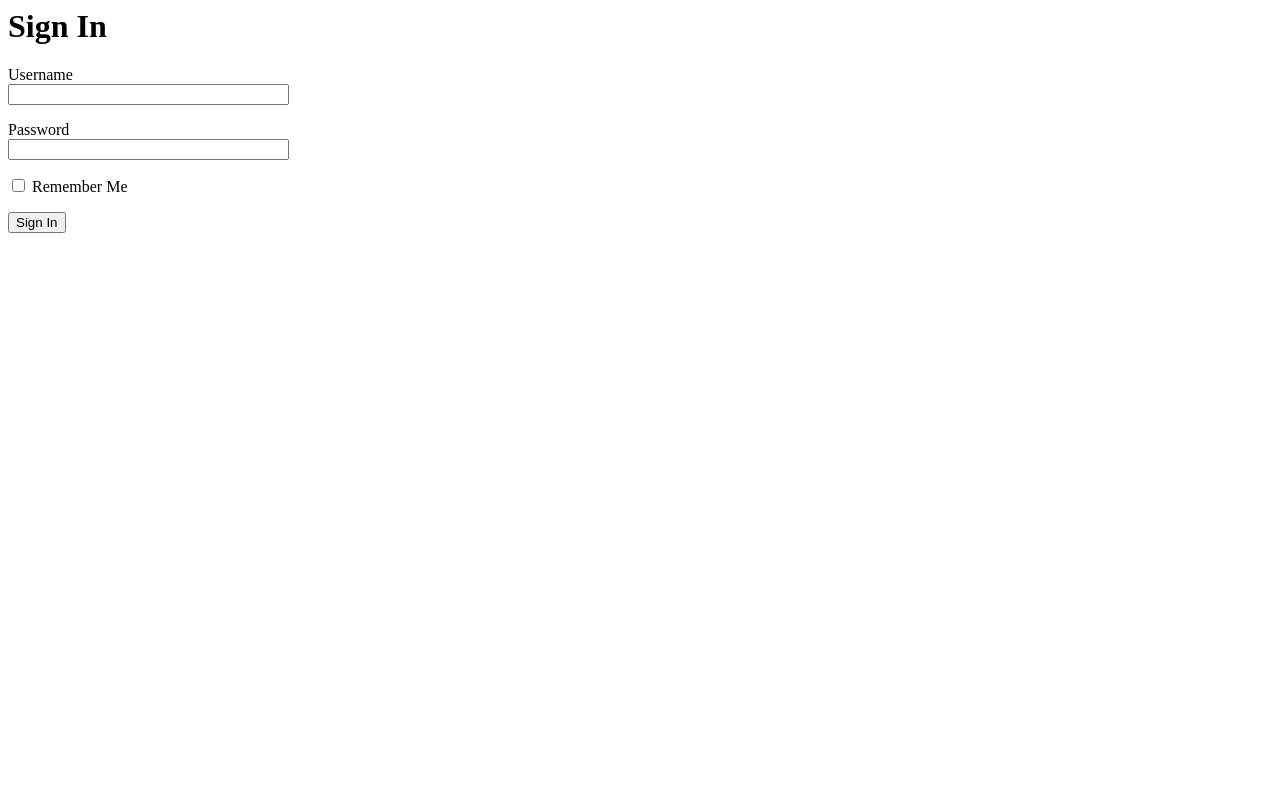
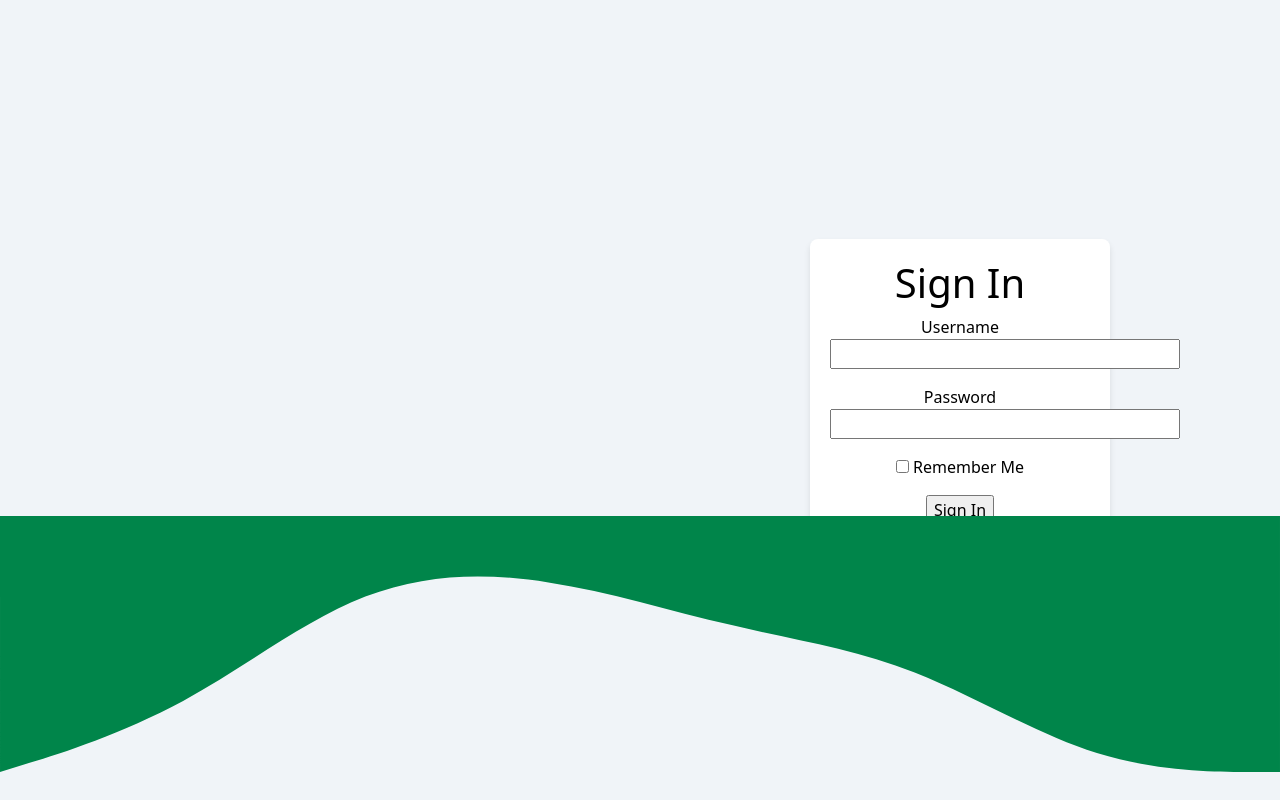
Before and after one commit to Alanna-Mc/vision-hub, a Flask app: page / in a window 1280 px wide. Run offline with Flask 3, Linux system fonts and the light colour scheme; some libraries are stand-ins or nearby versions.

Commit message:
Start of sign in html

```diff
--- a/app/static/css/stylesheet.css
+++ b/app/static/css/stylesheet.css
@@ -143,3 +143,35 @@ body {
     height: 10px;
     border-radius: 5px;
 }
+
+/* Login Page Styling*/
+body.login-page {
+    background-color: #f0f4f8;
+    display: flex;
+    justify-content: center;
+    align-items: center;
+    height: 100vh; /* Full viewport height */
+    margin: 0;
+}
+
+.login-details {
+    background-color: white;
+    border-radius: 8px;
+    padding: 20px;
+    width: 300px;
+    box-shadow: 0 4px 6px rgba(0, 0, 0, 0.1);
+    text-align: center; /* Center align text inside */
+}
+
+.wave {
+    min-height:100vh;
+    width: 50%;
+    position: relative
+}
+
+svg {
+    position: absolute;
+    bottom: 0;
+    left: 0;
+
+}
--- a/app/templates/login.html
+++ b/app/templates/login.html
@@ -1,5 +1,21 @@
-
-{% block content %}
+<!doctype html>
+<html>
+    <head>
+        <meta charset="UTF-8">
+        <meta name="viewport" content="width=device-width, initial-scale=1.0">
+        <title>Vision Hub</title>
+            <meta charset="UTF-8">
+            <title>Vision Hub</title>
+            <link
+            href="{{ url_for('static', filename='css/bootstrap.min.css') }}"
+            rel="stylesheet"/>
+            <link href="{{ url_for('static', filename='css/stylesheet.css') }}" rel="stylesheet"/>
+    </head>
+    <body class="login-page">
+        <div class="wave"></div>
+            <!-- Wave SVG -->
+            <svg xmlns="http://www.w3.org/2000/svg" viewBox="0 0 1440 320"><path fill="#00854a" fill-opacity="1" d="M0,288L34.3,277.3C68.6,267,137,245,206,208C274.3,171,343,117,411,90.7C480,64,549,64,617,74.7C685.7,85,754,107,823,122.7C891.4,139,960,149,1029,176C1097.1,203,1166,245,1234,266.7C1302.9,288,1371,288,1406,288L1440,288L1440,0L1405.7,0C1371.4,0,1303,0,1234,0C1165.7,0,1097,0,1029,0C960,0,891,0,823,0C754.3,0,686,0,617,0C548.6,0,480,0,411,0C342.9,0,274,0,206,0C137.1,0,69,0,34,0L0,0Z"></path></svg>
+        <div class="login-details">
         <h1>Sign In</h1>
         <form action="" method="post" novalidate>
             {{ form.hidden_tag() }}
@@ -17,7 +33,14 @@
                 <span style="color: red;">[{{ error }}]</span>
                 {% endfor %}
             </p>
-        <p>{{ form.remember_me() }} {{ form.remember_me.label }}</p>
-        <p>{{ form.submit() }}</p>
+            <p>
+                {{ form.remember_me() }} {{ form.remember_me.label }}
+            </p>
+            <p>
+                {{ form.submit() }}
+            </p>
         </form>
-{% endblock %}
+        </div>
+        <script src="{{ url_for('static', filename='js/scripts.js') }}"></script>
+    </body>
+</html>
```
Lines whose indentation alone changed are shown as unchanged.
